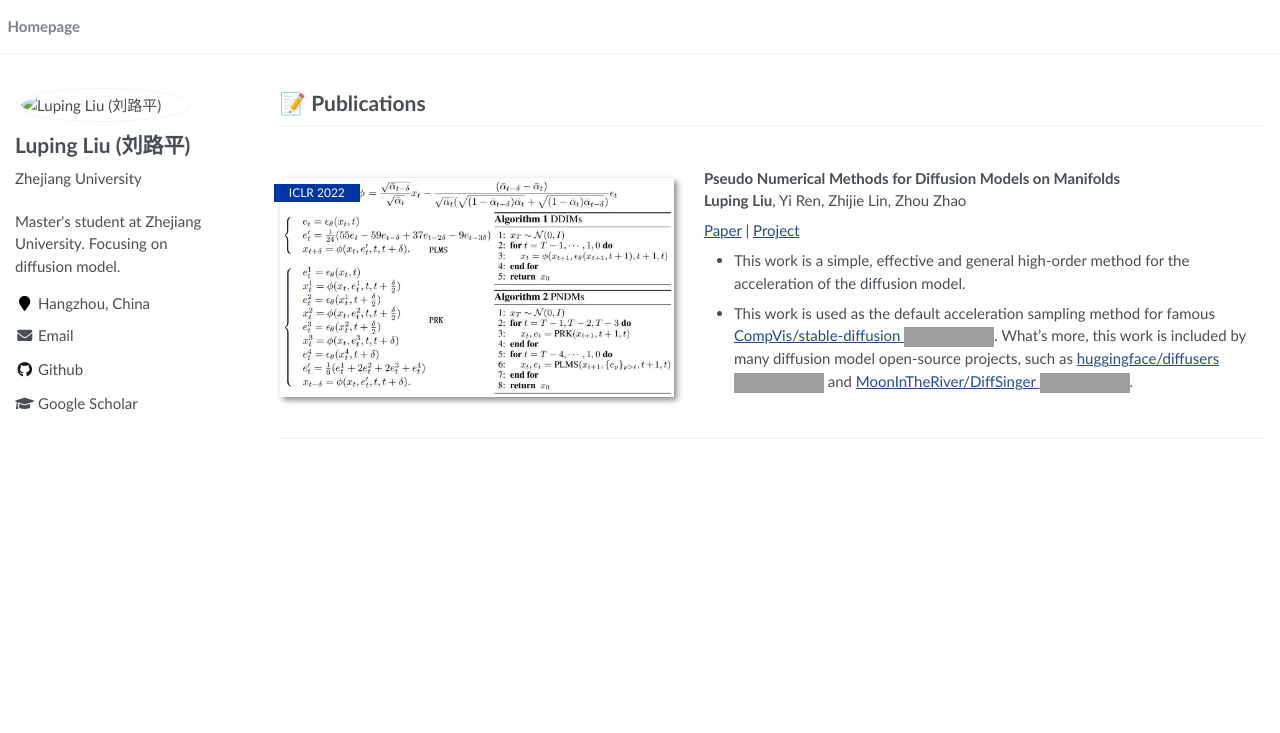
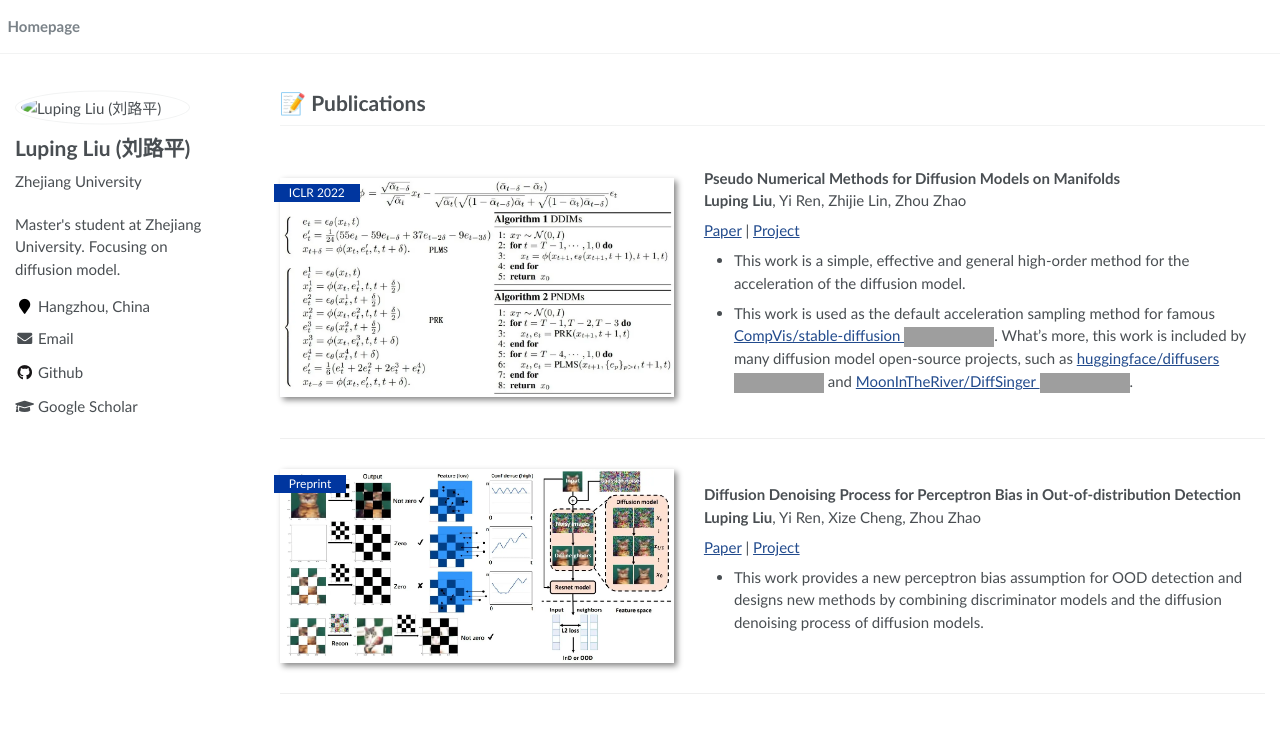
Before and after one commit to luping-liu/luping-liu.github.io, a Jekyll site: the page built from _pages/includes/pub.md, in a window 1280 px wide. Shown: the top 733 px of the page. Built offline with Jekyll 4.4.1, drawn with Linux system fonts in a browser that asks for light colours; our own code applies the rules of GitHub Pages for plain Markdown files; grey boxes are pictures that could not be loaded.

Commit message:
add DiffOOD

```diff
--- a/_pages/includes/pub.md
+++ b/_pages/includes/pub.md
@@ -12,3 +12,15 @@
 - This work is used as the default acceleration sampling method for famous [CompVis/stable-diffusion ![](https://img.shields.io/github/stars/CompVis/stable-diffusion?style=social)](https://github.com/CompVis/stable-diffusion). What's more, this work is included by many diffusion model open-source projects, such as [huggingface/diffusers ![](https://img.shields.io/github/stars/huggingface/diffusers?style=social)](https://github.com/huggingface/diffusers) and [MoonInTheRiver/DiffSinger ![](https://img.shields.io/github/stars/MoonInTheRiver/DiffSinger?style=social)](https://github.com/MoonInTheRiver/DiffSinger).
 </div>
 </div>
+
+<div class='paper-box'><div class='paper-box-image'><div><div class="badge">Preprint</div><img src='/images/DiffOOD.webp' alt="sym" width="100%"></div></div>
+<div class='paper-box-text' markdown="1">
+
+**Diffusion Denoising Process for Perceptron Bias in Out-of-distribution Detection** \\
+**Luping Liu**, Yi Ren, Xize Cheng, Zhou Zhao
+
+[Paper](https://arxiv.org/abs/2211.11255) \| [Project](https://github.com/luping-liu/DiffOOD) <span class='show_paper_citations' data='DIHzHQYAAAAJ:9yKSN-GCB0IC'></span> <span class='show_repo_stars' data='luping-liu/DiffOOD'></span>
+
+- This work provides a new perceptron bias assumption for OOD detection and designs new methods by combining discriminator models and the diffusion denoising process of diffusion models.
+</div>
+</div>
```
Also changed, not shown: _pages/includes/news.md (+1 -1 lines), images/DiffOOD.jpg (added), images/DiffOOD.webp (added).
